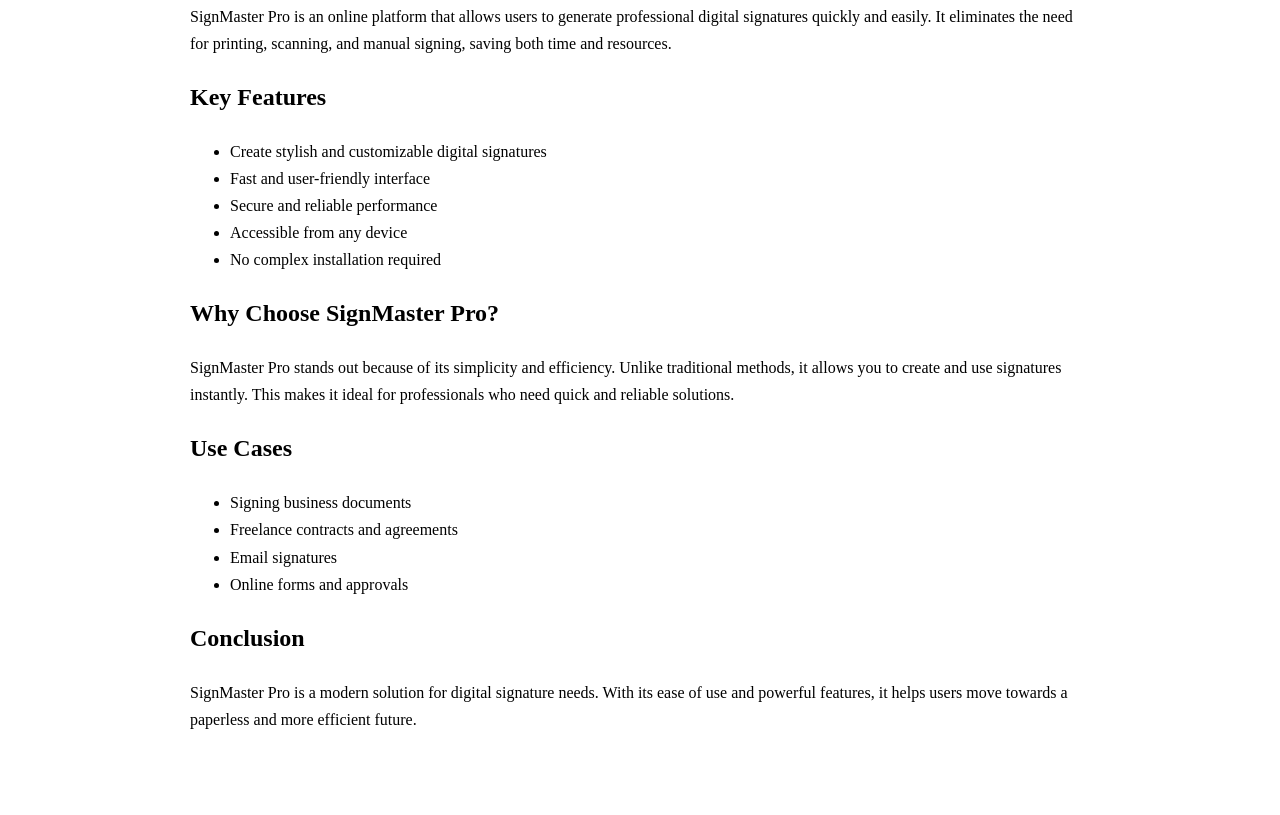
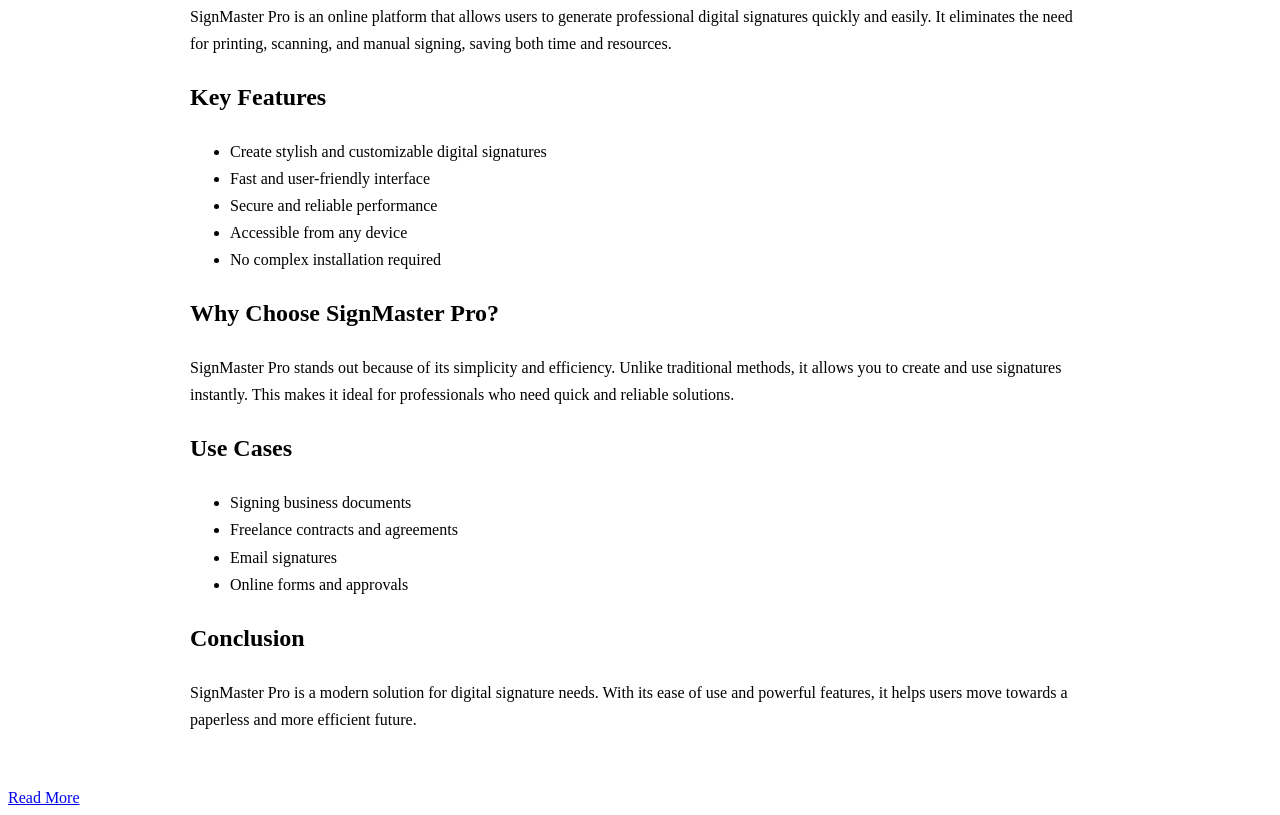
Before and after one commit to signmasterpro/Signmaster, a plain HTML site: page index.html in a window 1280 px wide. Shown: the part 431-1246 px from the top of the page. Drawn offline with Linux system fonts and the light colour scheme.

Commit message:
Update index.html

```diff
--- a/index.html
+++ b/index.html
@@ -55,3 +55,5 @@
         it helps users move towards a paperless and more efficient future.
     </p>
 </section>
+
+<a href="post2.html">Read More</a>
```
